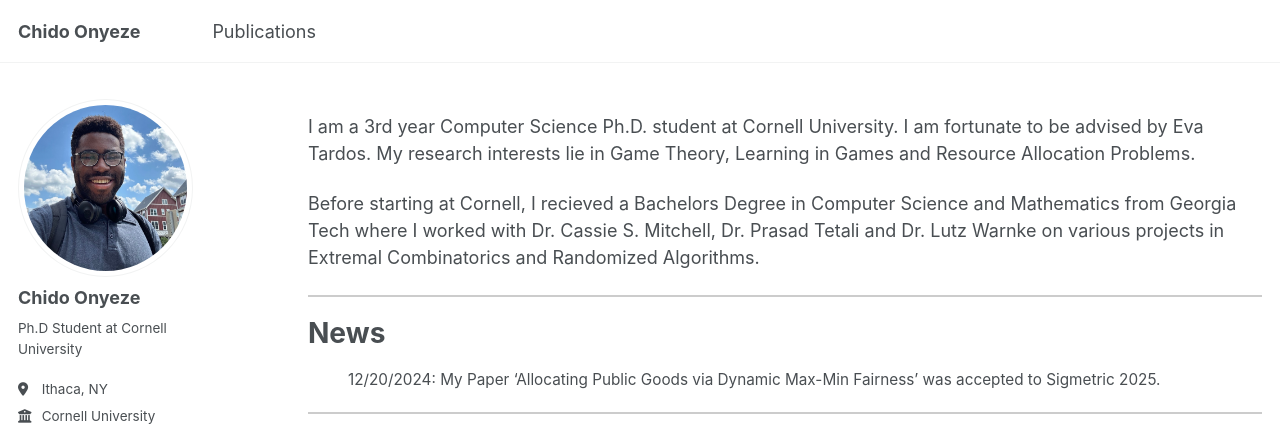
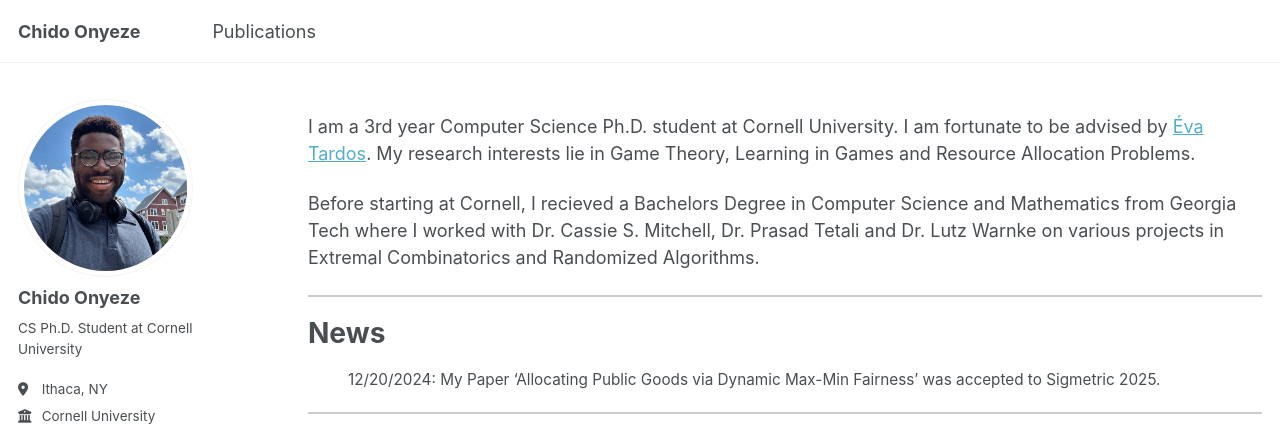
Before and after one commit to ChidoAOnyeze/chidoaonyeze.github.io, a Jekyll site: the page built from _pages/about.md, in a window 1280 px wide and 1193 px high. Shown: the top 426 px of the window. Built offline with Jekyll 4.4.1, drawn with Linux system fonts in a browser that asks for light colours; some web fonts are replaced; a script that is not in the unit is left out.

Commit message:
Add hyperlink

```diff
--- a/_config.yml
+++ b/_config.yml
@@ -25,7 +25,7 @@ author:
   avatar           : "website_profile_image.jpg"
   name             : "Chido Onyeze"
   pronouns         : # example: "she/her"
-  bio              : "Ph.D Student at Cornell University"
+  bio              : "CS Ph.D. Student at Cornell University"
   location         : "Ithaca, NY"
   employer         : "Cornell University"
   uri              : # URL
--- a/_pages/about.md
+++ b/_pages/about.md
@@ -7,7 +7,7 @@ redirect_from:
   - /about.html
 ---
 
-I am a 3rd year Computer Science Ph.D. student at Cornell University. I am fortunate to be advised by Eva Tardos. My research interests lie in Game Theory, Learning in Games and Resource Allocation Problems.
+I am a 3rd year Computer Science Ph.D. student at Cornell University. I am fortunate to be advised by <a href="https://www.cs.cornell.edu/~eva/">Éva Tardos</a>. My research interests lie in Game Theory, Learning in Games and Resource Allocation Problems.
 
 Before starting at Cornell, I recieved a Bachelors Degree in Computer Science and Mathematics from Georgia Tech where I worked with Dr. Cassie S. Mitchell, Dr. Prasad Tetali and Dr. Lutz Warnke on various projects in Extremal Combinatorics and Randomized Algorithms.
 
```
